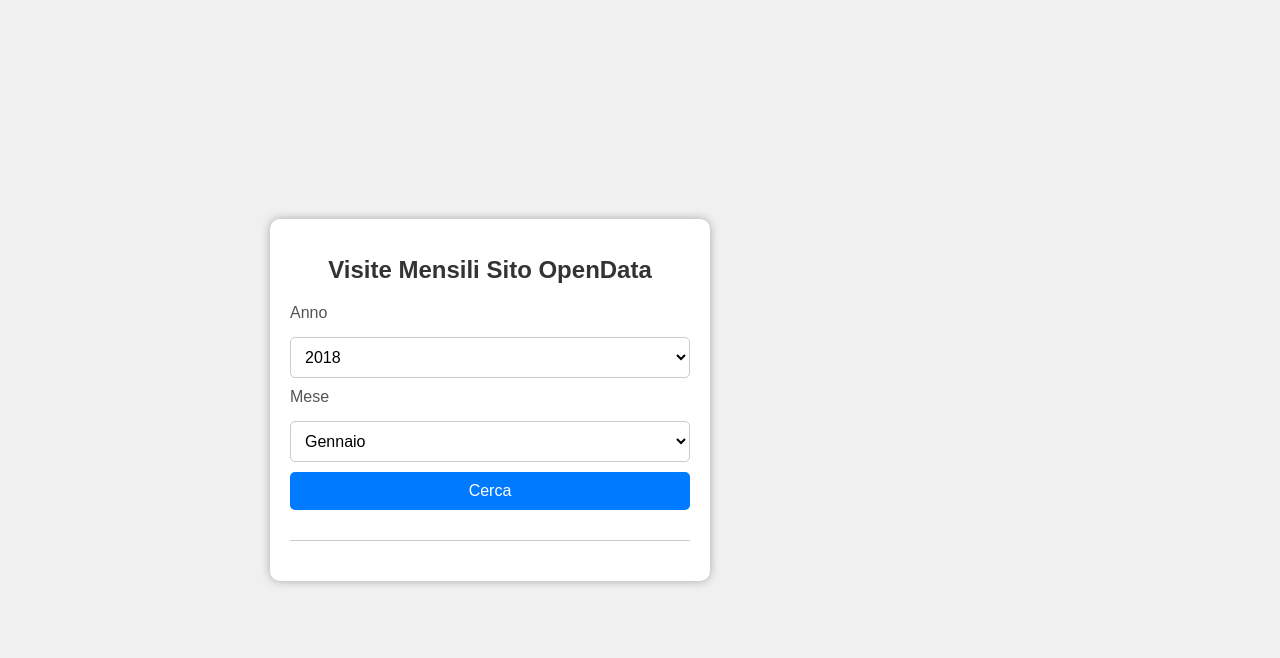
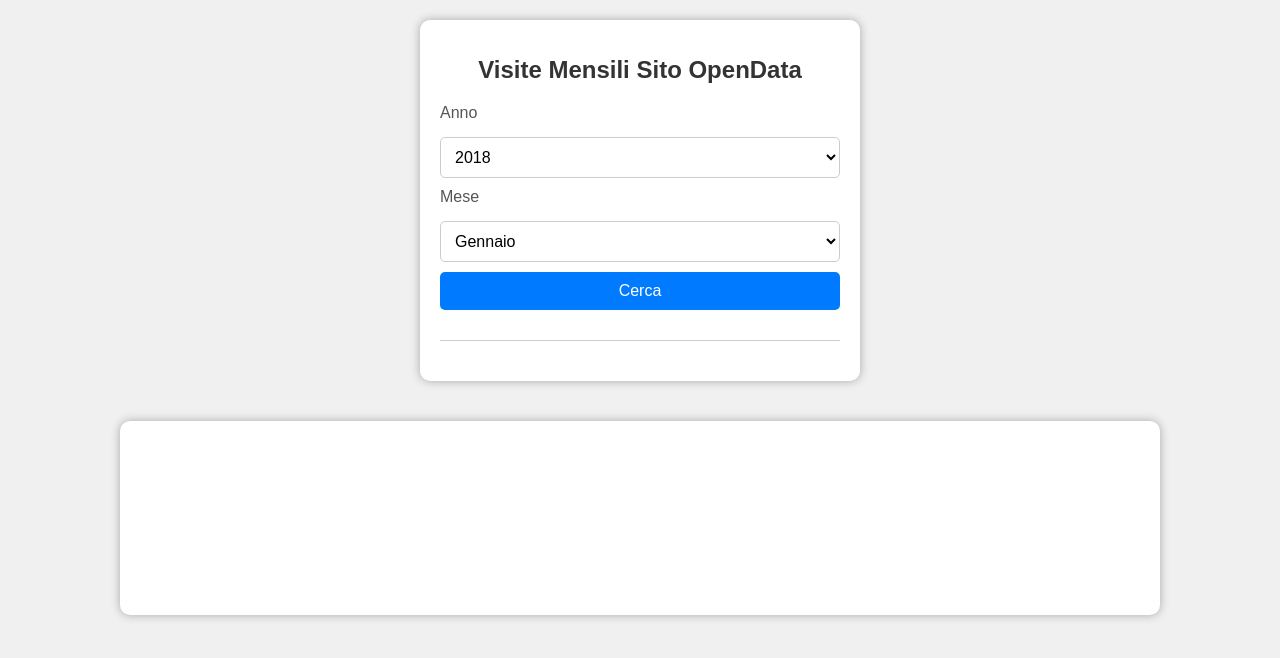
Before and after one commit to SteTisci/opendata, a plain HTML site: page index.html in a window 1280 px wide. Drawn offline with nearby package versions, Linux system fonts and the light colour scheme; no server answers.

Commit message:
Aggiunta stile chart

```diff
--- a/style.css
+++ b/style.css
@@ -6,13 +6,13 @@ body {
     margin: 0;
     padding: 0;
     display: flex;
-    justify-content: center;
+    flex-direction: column;
     align-items: center;
-    height: 100vh;
 }
 
 .contenitore {
     background-color: #ffffff;
+    margin: 20px;
     padding: 20px;
     border-radius: 10px;
     box-shadow: 0 0 10px rgba(0, 0, 0, 0.3);
@@ -95,3 +95,13 @@ button.send:hover {
 .result p.noData {
     color: #ff0000;
 }
+
+.chart-container {
+    background-color: #ffffff;
+    margin: 20px;
+    padding: 20px;
+    border-radius: 10px;
+    box-shadow: 0 0 10px rgba(0, 0, 0, 0.3);
+    width: 100%;
+    max-width: 1000px;
+}
```
